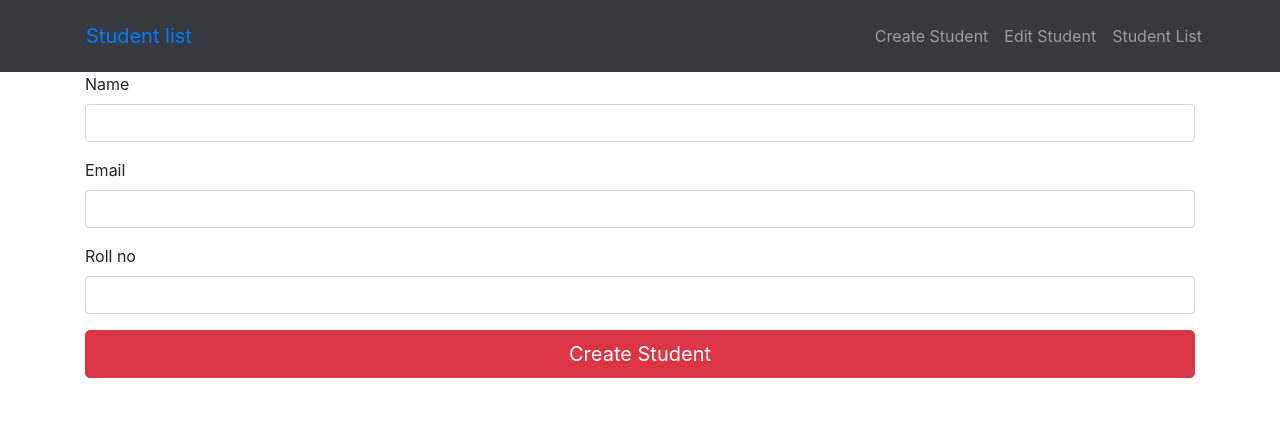
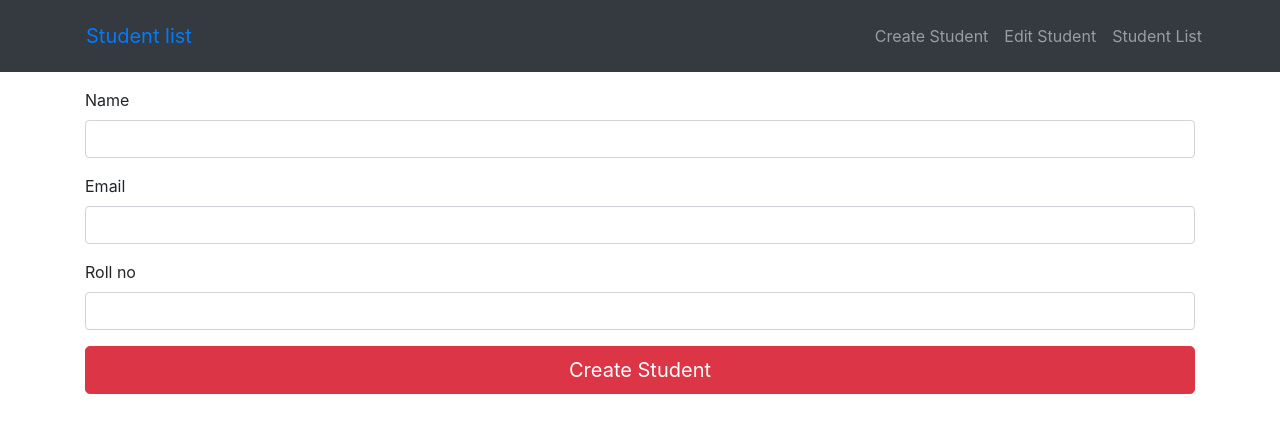
Before and after one commit to mikuhann/student-list, a React (Create React App) app: page / in a window 1280 px wide. Shown: the top 432 px of the page. Built offline with nearby package versions, Linux system fonts and the light colour scheme; the HTML template or start-up script is replaced by a standard one.

Commit message:
add top margin for entire app

```diff
--- a/src/App.js
+++ b/src/App.js
@@ -46,7 +46,7 @@ const App = () => {
             </Container>
           </Navbar>
         </header>
-        <Container>
+        <Container className='mt-3'>
           <Row>
             <Col md={12}>
               <div className='wrapper'>
```
